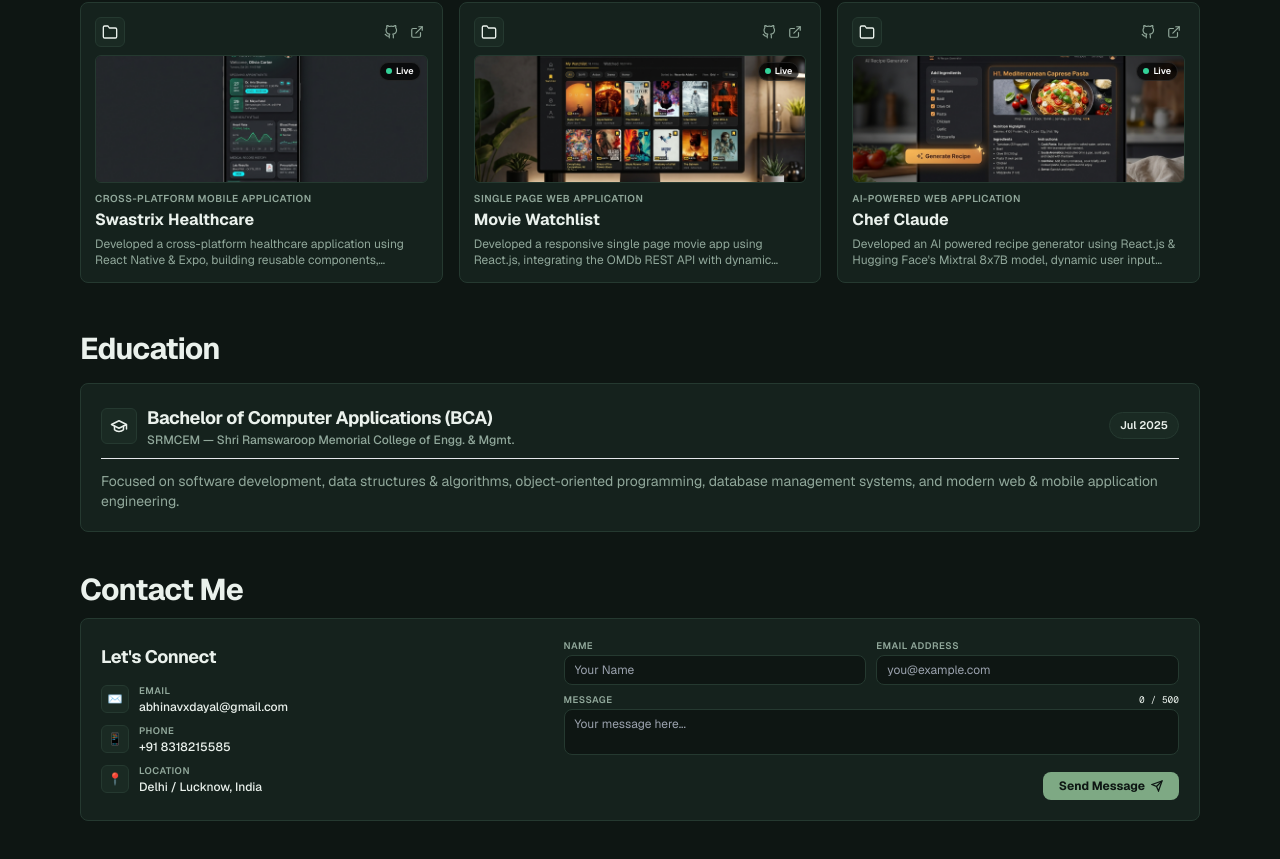
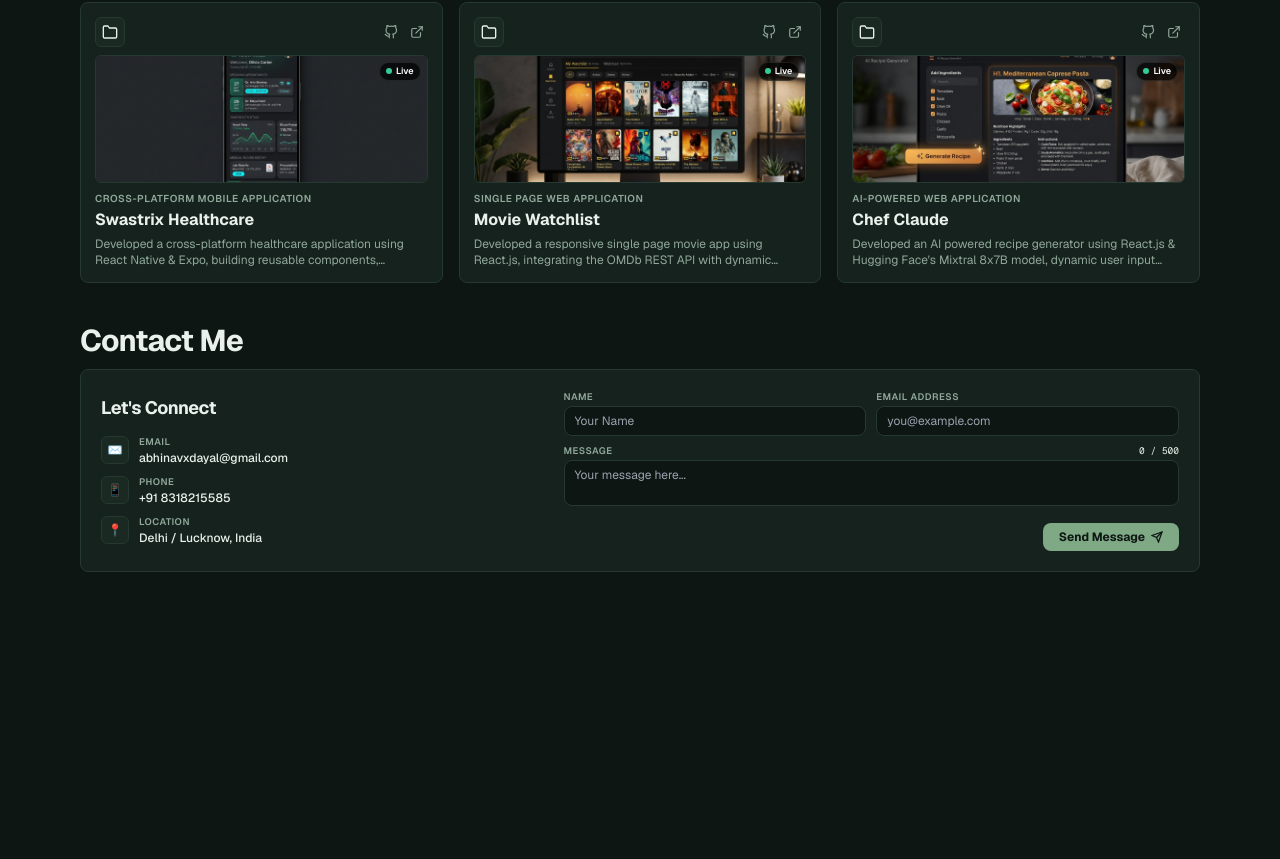
Before and after one commit to AbhinavXDayal/Portfolio, a React (Vite) app: page / in a window 1280 px wide. Shown: the part 1529-2388 px from the top of the page. After the commit the page ends 2157 px from the top, so only its background shows below. Built offline with nearby package versions, Linux system fonts and the light colour scheme.

Commit message:
Remove Education section and navbar link

```diff
--- a/src/App.tsx
+++ b/src/App.tsx
@@ -5,7 +5,6 @@ import { About } from './components/sections/About';
 import { Skills } from './components/sections/Skills';
 import { Experience } from './components/sections/Experience';
 import { Projects } from './components/sections/Projects';
-import { Education } from './components/sections/Education';
 import { Contact } from './components/sections/Contact';
 import { DotMatrix } from './components/ui/DotMatrix';
 import { ScrollToTop } from './components/ui/ScrollToTop';
@@ -28,7 +27,6 @@ export const App: React.FC = () => {
           <Skills />
           <Experience />
           <Projects />
-          <Education />
           <Contact />
         </main>
       </div>
--- a/src/components/layout/Navbar.tsx
+++ b/src/components/layout/Navbar.tsx
@@ -16,7 +16,6 @@ export const Navbar: React.FC = () => {
     { label: "Skills", id: "skills" },
     { label: "Experience", id: "experience" },
     { label: "Projects", id: "projects" },
-    { label: "Education", id: "education" },
     { label: "Contact", id: "contact" },
   ];
 
```
